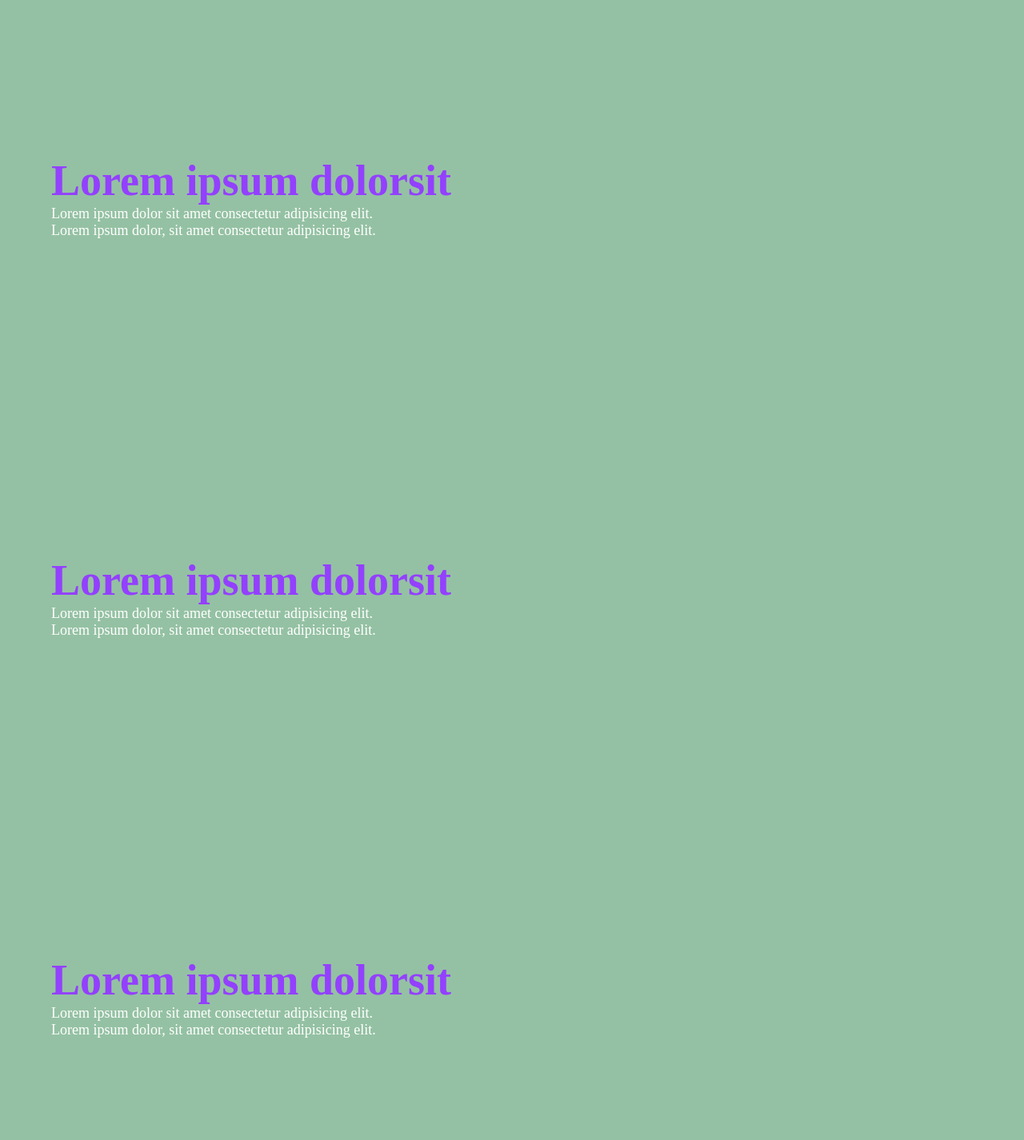
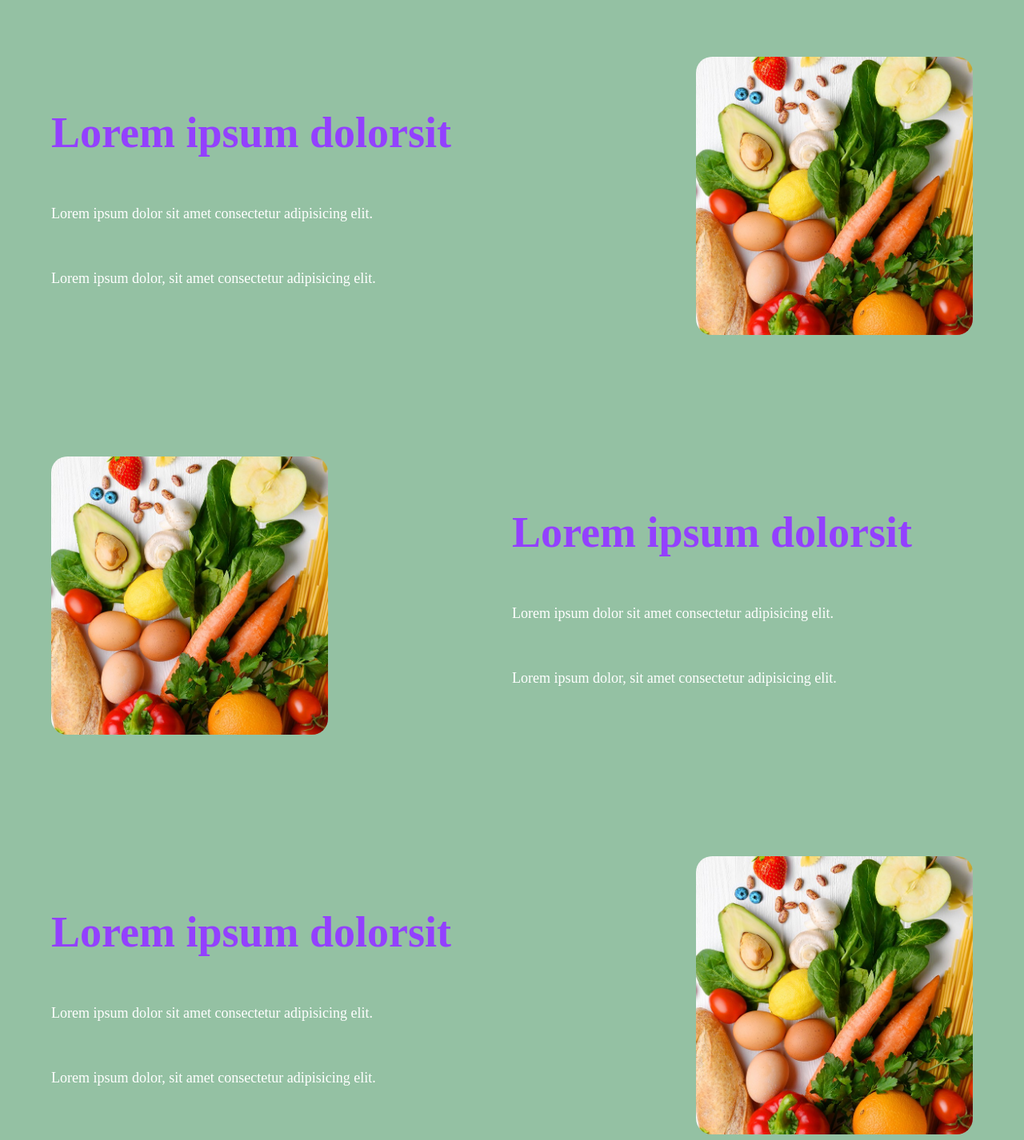
Before and after one commit to LaraGabrielaLopes/LandingPageNutri, a plain HTML site: page index.html in a window 1280 px wide. Shown: the part 1063-2489 px from the top of the page at 80% size. Drawn offline with Linux system fonts and the light colour scheme; a web font is replaced by a local one.

Commit message:
adição de imagens

```diff
--- a/estilo.css
+++ b/estilo.css
@@ -70,7 +70,7 @@
     padding: 20px 0;
 }
 
-.secao {
+.secao_1, .secao_3, .secao_5 {
     margin: auto;
     display: flex;
     flex-direction: row;
@@ -89,8 +89,10 @@
 .img_frutas {
     width: 100%;
     height: 60%;
-    border-radius: 20px;
-    z-index: 0;
+}
+
+.img_secao {
+    width: 30%;
 }
 
 .secao_2 {
@@ -102,3 +104,20 @@
     height: 500px;
     text-align: center;
 }
+
+.secao_4 {
+    margin: auto;
+    display: flex;
+    flex-direction: row-reverse;
+    width: 90%;
+    height: 500px;
+    justify-content: space-between;
+    align-items: center;
+}
+
+.texto {
+    width: 50%;
+    display: flex;
+    flex-direction: column;
+    gap: 60px;
+}
--- a/index.html
+++ b/index.html
@@ -13,7 +13,7 @@
     </header>
 
     <main  >
-        <section class="secao" >
+        <section class="secao_1" >
             <div class="capa">
                 <h1 lclass="capa_titulo">Título da Página</h1>
                 <button class="botao">Saiba mais</button>
@@ -23,37 +23,37 @@
             </div>
         </section>
         <section class="secao_2">
-            <h2 class="titulos">Lorem ipsum dolor sit amet consectetur, adipisicing elit. Aperiam debitis sequi accusamus natus.</h2>
-            <p class="paragrafos">Lorem ipsum, dolor sit amet consectetur adipisicing elit. Saepe, in laboriosam, quas ipsa eaque dolore harum, tempora porro est impedit dolor libero. Deserunt provident obcaecati itaque animi nostrum, blanditiis eligendi. Lorem ipsum dolor sit amet consectetur adipisicing elit. Iure animi accusantium sint, quae veniam atque! Est ut vel repellat magnam minus. Aut fugiat veritatis, cum modi quam ipsum deleniti amet.</p>
+                <h2 class="titulos">Lorem ipsum dolor sit amet consectetur, adipisicing elit. Aperiam debitis sequi accusamus natus.</h2>
+                <p class="paragrafos">Lorem ipsum, dolor sit amet consectetur adipisicing elit. Saepe, in laboriosam, quas ipsa eaque dolore harum, tempora porro est impedit dolor libero. Deserunt provident obcaecati itaque animi nostrum, blanditiis eligendi. Lorem ipsum dolor sit amet consectetur adipisicing elit. Iure animi accusantium sint, quae veniam atque! Est ut vel repellat magnam minus. Aut fugiat veritatis, cum modi quam ipsum deleniti amet.</p>
         </section>
-        <section class="secao">
-            <div>
+        <section class="secao_3">
+            <div class="texto">
                 <h2 class="titulos">Lorem ipsum dolorsit</h2>
                 <p class="paragrafos">Lorem ipsum dolor sit amet consectetur adipisicing elit.</p>
                 <p class="paragrafos">Lorem ipsum dolor, sit amet consectetur adipisicing elit.</p>
             </div>
-            <div>
-                <img>
+            <div class="img_secao">
+                <img src="imagens/capa.jpg" alt="" style="border-radius: 20px;">
             </div>
         </section>
-        <section class="secao">
-            <div>
+        <section class="secao_4">
+            <div class="texto">
                 <h2 class="titulos">Lorem ipsum dolorsit</h2>
                 <p class="paragrafos">Lorem ipsum dolor sit amet consectetur adipisicing elit.</p>
                 <p class="paragrafos">Lorem ipsum dolor, sit amet consectetur adipisicing elit.</p>
             </div>
-            <div>
-                <img>
+            <div class="img_secao" >
+                <img src="imagens/capa.jpg" alt="" style="border-radius: 20px;">
             </div>
         </section>
-        <section class="secao">
-            <div>
+        <section class="secao_5">
+            <div class="texto">
                 <h2 class="titulos">Lorem ipsum dolorsit</h2>
                 <p class="paragrafos">Lorem ipsum dolor sit amet consectetur adipisicing elit.</p>
                 <p class="paragrafos">Lorem ipsum dolor, sit amet consectetur adipisicing elit.</p>
             </div>
-            <div>
-                <img>
+            <div class="img_secao">
+                <img src="imagens/capa.jpg" alt="" style="border-radius: 20px;">
             </div>
         </section>
     </main>
```
